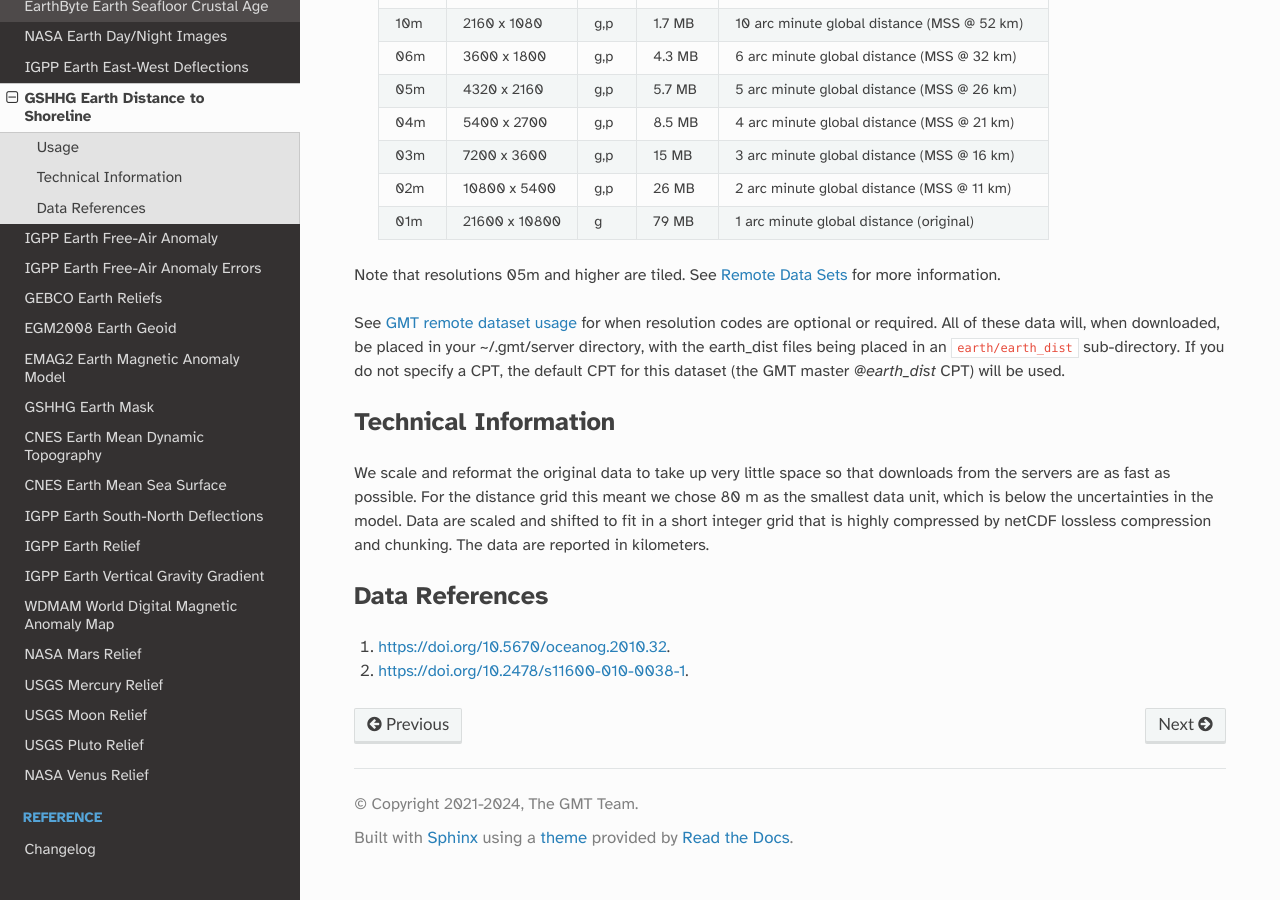
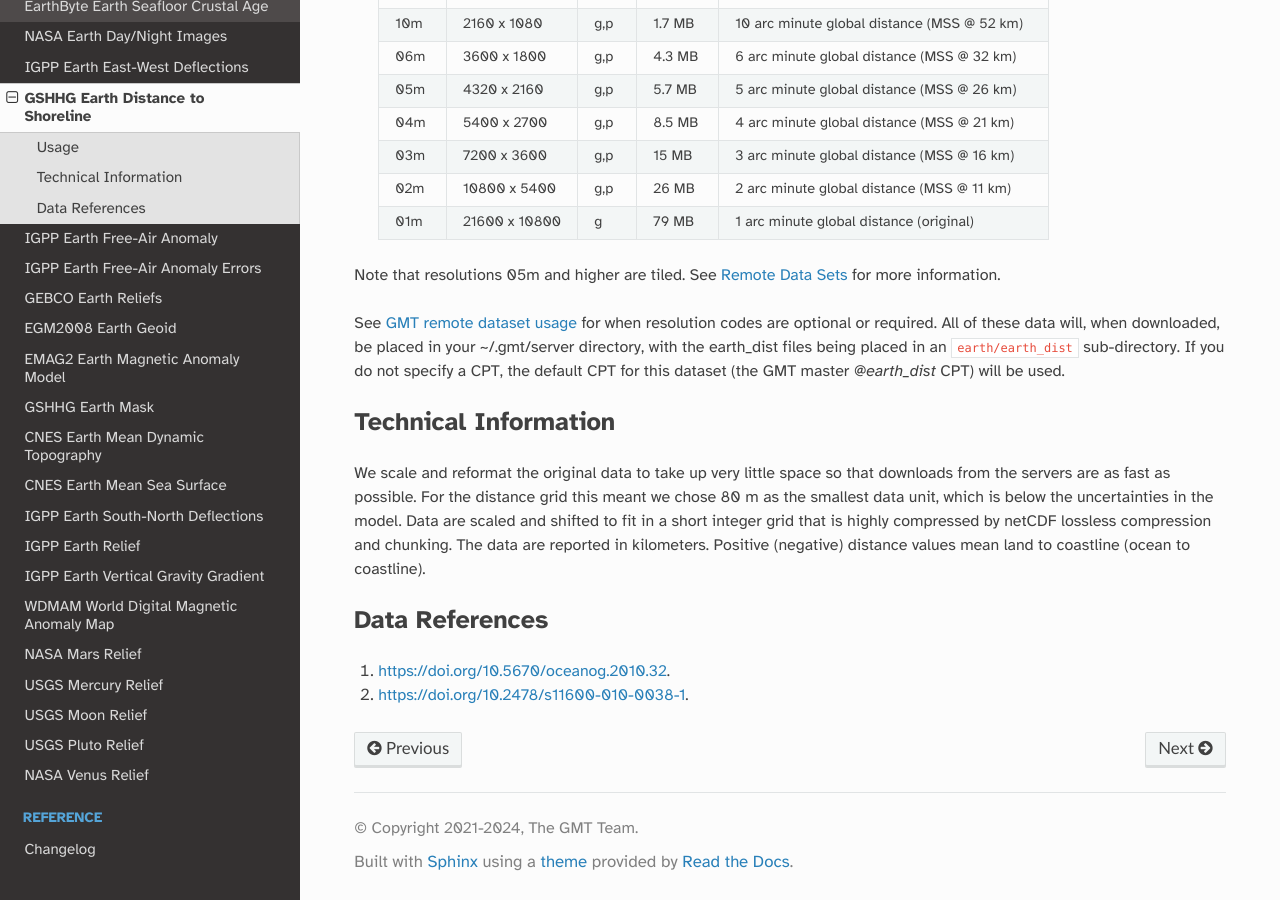
Before and after one commit to GenericMappingTools/remote-datasets, a Sphinx documentation site: the page built from docs/earth-dist.rst, in a window 1280 px wide and 900 px high, scrolled down 966 px. Built offline with Sphinx 7.4.7 and the Read the Docs theme 3.1.0, drawn with Linux system fonts in a browser that asks for light colours.

Commit message:
Dataset "GSHHG Earth distance to shoreline": Update docs and add coastlines to images (#126)
Co-authored-by: Dongdong Tian <seisman.info@gmail.com>

```diff
--- a/docs/earth-dist.rst
+++ b/docs/earth-dist.rst
@@ -51,7 +51,8 @@
 from the servers are as fast as possible. For the distance grid this meant
 we chose 80 m as the smallest data unit, which is below the uncertainties in the
 model. Data are scaled and shifted to fit in a short integer grid that is highly compressed
-by netCDF lossless compression and chunking. The data are reported in kilometers.
+by netCDF lossless compression and chunking. The data are reported in kilometers. Positive
+(negative) distance values mean land to coastline (ocean to coastline).
 
 Data References
 ~~~~~~~~~~~~~~~
```
Also changed, not shown: docs/_static/GMT_earth_dist.jpg, docs/_static/GMT_earth_dist_thumbnail.jpg, 1 other file.
